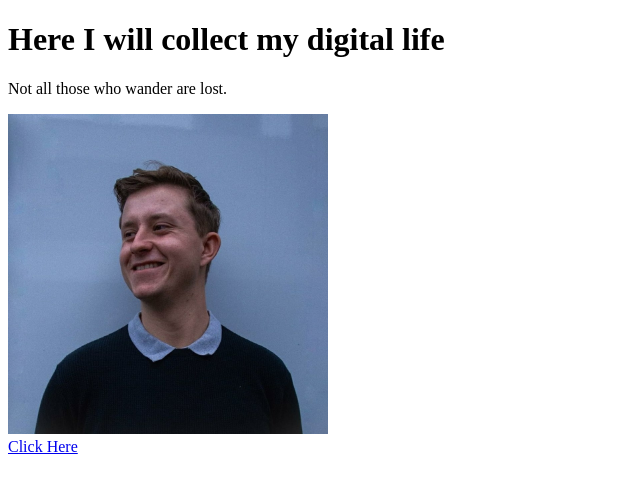
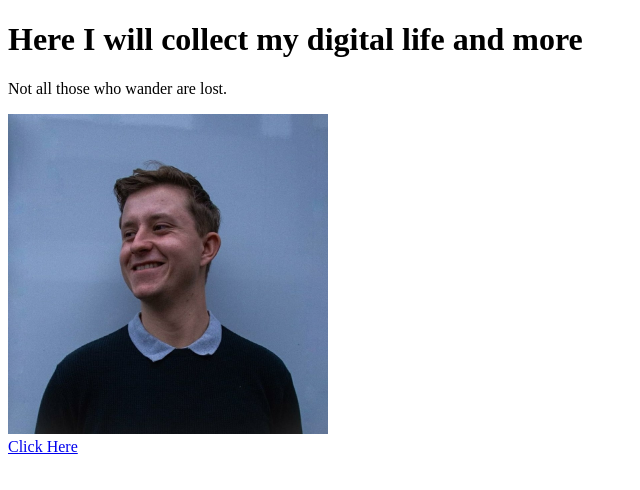
Before and after one commit to DvdRhee/first-repository-prj4, a plain HTML site: page index.html in a window 1280 px wide. Shown: the whole page, without its empty margins (0-640 px from the left). Drawn offline with Linux system fonts and the light colour scheme.

Commit message:
Updated Header
I added and more

```diff
--- a/index.html
+++ b/index.html
@@ -5,7 +5,7 @@
 </head>
 <body>
 
-<h1>Here I will collect my digital life</h1>
+<h1>Here I will collect my digital life and more</h1>
 
 <p>Not all those who wander are lost.</p>
 
```
